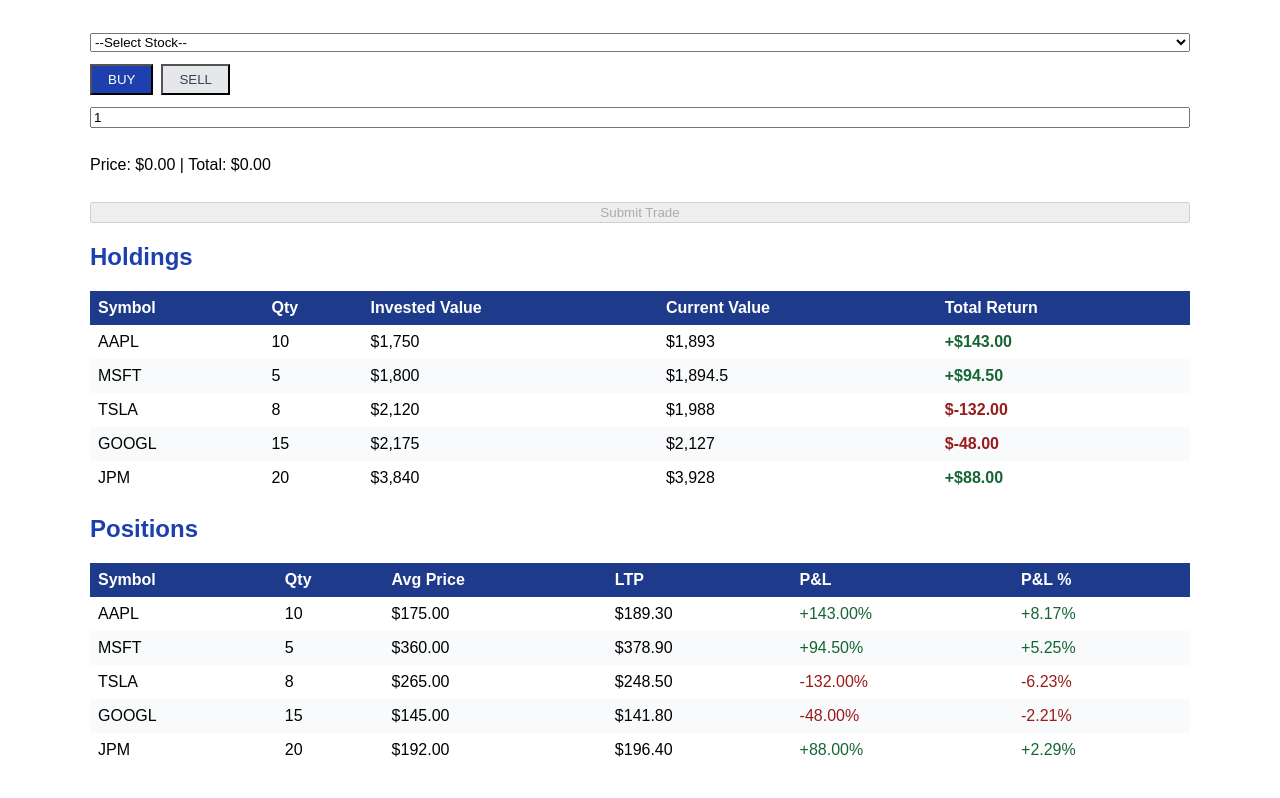
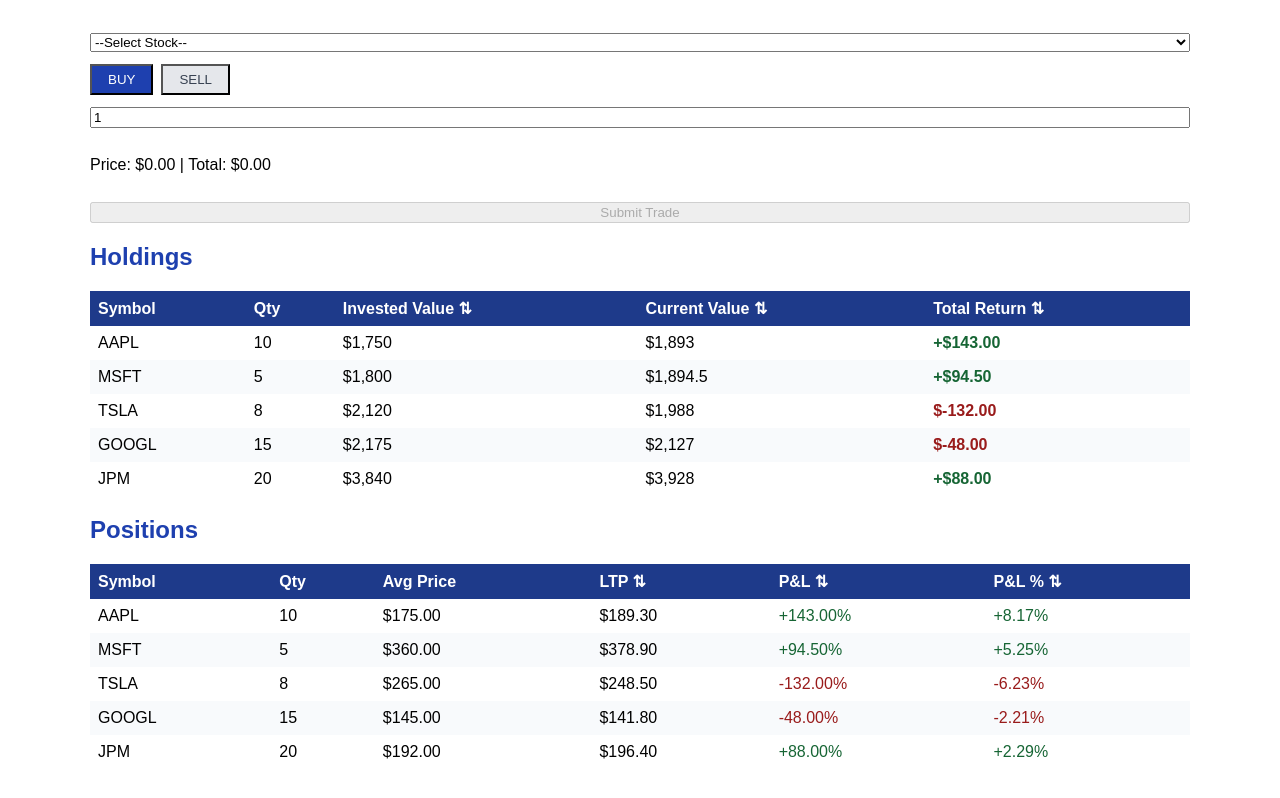
Before and after one commit to Dhruv-Omnenest/Week2, a React (Vite) app: page / in a window 1280 px wide. Shown: the part 1394-2192 px from the top of the page. Built offline with nearby package versions, Linux system fonts and the light colour scheme.

Commit message:
7.3 Sortable Column Headers

```diff
--- a/src/App.tsx
+++ b/src/App.tsx
@@ -135,15 +135,15 @@
           { key: 'symbol', header: 'Symbol', },
           { key: 'qty', header: 'Qty', },
           {
-            key: 'investedValue', header: 'Invested Value',
+            key: 'investedValue', header: 'Invested Value', sortable: true,
             render: v => `$${Number(v).toLocaleString()}`
           },
           {
-            key: 'currentValue', header: 'Current Value',
+            key: 'currentValue', header: 'Current Value', sortable : true,
             render: v => `$${Number(v).toLocaleString()}`
           },
           {
-            key: 'totalReturn', header: 'Total Return',
+            key: 'totalReturn', header: 'Total Return',sortable:true,
             render: v => {
               const n = Number(v);
               return <span style={{ color: n >= 0 ? '#166534' : '#991B1B', fontWeight: 'bold' }}>
@@ -170,11 +170,11 @@
               render: v => `$${Number(v).toFixed(2)}`
             },
             {
-              key: 'ltp', header: 'LTP',
+              key: 'ltp', header: 'LTP', sortable:true,
               render: v => `$${Number(v).toFixed(2)}`
             },
             {
-              key: 'pnl', header: 'P&L',
+              key: 'pnl', header: 'P&L', sortable:true,
               render: v => {
                 const n = Number(v);
                 return (
@@ -186,7 +186,7 @@
               }
             },
             {
-              key: 'pnlPct', header: 'P&L %',
+              key: 'pnlPct', header: 'P&L %',sortable:true,
               render: v => {
                 const n = Number(v);
                 return (
--- a/src/components/DataTable.tsx
+++ b/src/components/DataTable.tsx
@@ -1,11 +1,13 @@
-import React from "react";
+import React, { useState } from "react";
 
 interface Column<T> {
     key: keyof T;
     header: string;
     render?: (value: T[keyof T], row: T) => React.ReactNode;
     width?: number;
+    sortable?: boolean;
 }
+
 
 interface DataTableProps<T extends object> {
     data: T[];
@@ -15,33 +17,80 @@
     emptyMessage?: string;
 }
 
-function DataTable<T extends object> ({
+type sortDir = 'asc' | 'des' | null;
+
+interface sortState<T> {
+    key: keyof T | null;
+    dir: sortDir
+}
+
+
+function DataTable<T extends object>({
     data,
     columns,
     rowKey,
     onRowClick,
     emptyMessage = 'No data found.',
 }: DataTableProps<T>) {
+    const [sort, setSort] = useState<sortState<T>>({
+        key: null,
+        dir: null
+    })
+
+
+    const handleSort = (key: keyof T) => {
+        setSort(prev => ({
+            key,
+            dir: prev.key === key && prev.dir === 'asc' ? 'des' : 'asc',
+        }));
+    };
+
+
+    const sorted = [...data].sort((a, b) => {
+        if (!sort.key || !sort.dir) return 0;
+        const av = a[sort.key], bv = b[sort.key];
+        if (av < bv) return sort.dir === 'asc' ? -1 : 1;
+        if (av > bv) return sort.dir === 'asc' ? 1 : -1;
+        return 0;
+    });
+
+
+
     if (data.length === 0) return <p>{emptyMessage}</p>
 
     return (
-        <table style={{width: '100%', borderCollapse: 'collapse'}}>
+        <table style={{ width: '100%', borderCollapse: 'collapse' }}>
             <thead>
-                <tr style={{background: '#1e3a8a', color: '#fff'}}>
+                <tr style={{ background: '#1e3a8a', color: '#fff' }}>
                     {columns.map(col => (
-                        <th key={String(col.key)} style={{padding: 8, textAlign: 'left'}}>
+                        <th
+                            key={String(col.key)}
+                            onClick={() => col.sortable && handleSort(col.key)}
+                            style={{
+                                padding: 8, textAlign: 'left',
+                                cursor: col.sortable ? 'pointer' : 'default',
+                                background: '#1E3A8A', color: '#fff',
+                                userSelect: 'none',
+                            }}
+                        >
                             {col.header}
+                            {col.sortable && sort.key === col.key
+                                ? (sort.dir === 'asc' ? '  ▲' : '  ▼')
+                                : col.sortable ? '  ⇅' : ''}
                         </th>
+
                     ))}
                 </tr>
             </thead>
             <tbody>
-                {data.map((row, ri) => (
+                {sorted.map((row, ri) => (
                     <tr key={String(row[rowKey])} onClick={() => onRowClick?.(row)}
-                    style={{background: ri%2 === 0 ? '#fff': '#f8fafc',
-                    cursor: onRowClick ? 'pointer' : 'default'}}>
+                        style={{
+                            background: ri % 2 === 0 ? '#fff' : '#f8fafc',
+                            cursor: onRowClick ? 'pointer' : 'default'
+                        }}>
                         {columns.map(col => (
-                            <td key={String(col.key)} style={{padding: 8}}>
+                            <td key={String(col.key)} style={{ padding: 8 }}>
                                 {col.render ? col.render(row[col.key], row) : String(row[col.key])}
                             </td>
                         ))}
```
